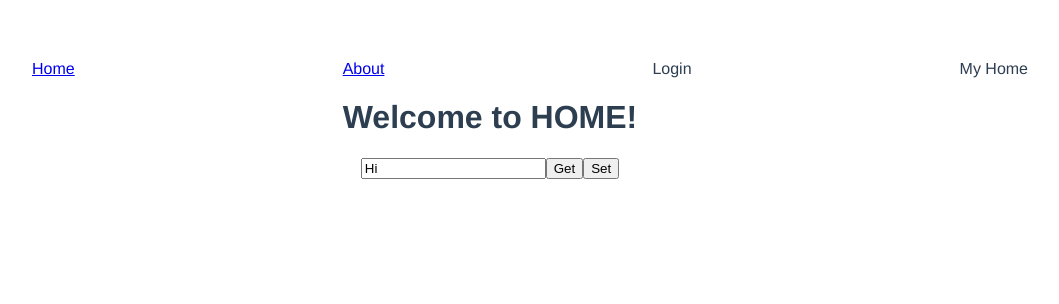
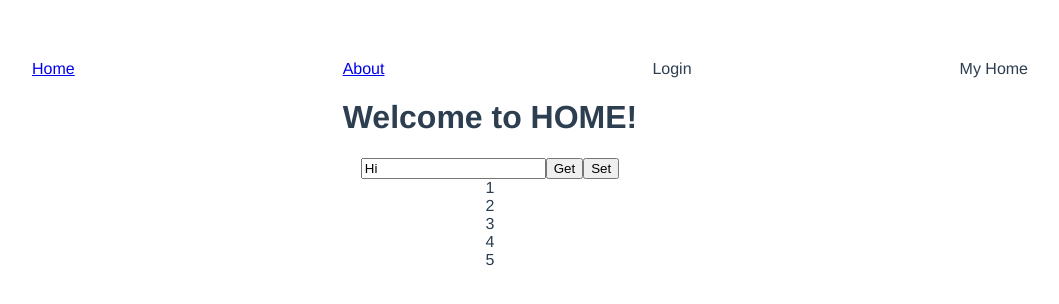
Before and after one commit to JKyEun/vuejs-practice, a Vue app: page / in a window 1280 px wide. Shown: the top 304 px of the page, without its empty margins (150-1209 px from the left). Built offline with nearby package versions, Linux system fonts and the light colour scheme.

Commit message:
v-for를 이용한 HTML 요소 반복 렌더링

```diff
--- a/src/views/MainHome.vue
+++ b/src/views/MainHome.vue
@@ -4,6 +4,7 @@
     <input type="text" v-model="inputValue" />
     <button @click="getData">Get</button>
     <button @click="setData">Set</button>
+    <div :key="el" v-for="el in divArr">{{ el }}</div>
   </div>
 </template>
 <script>
```
